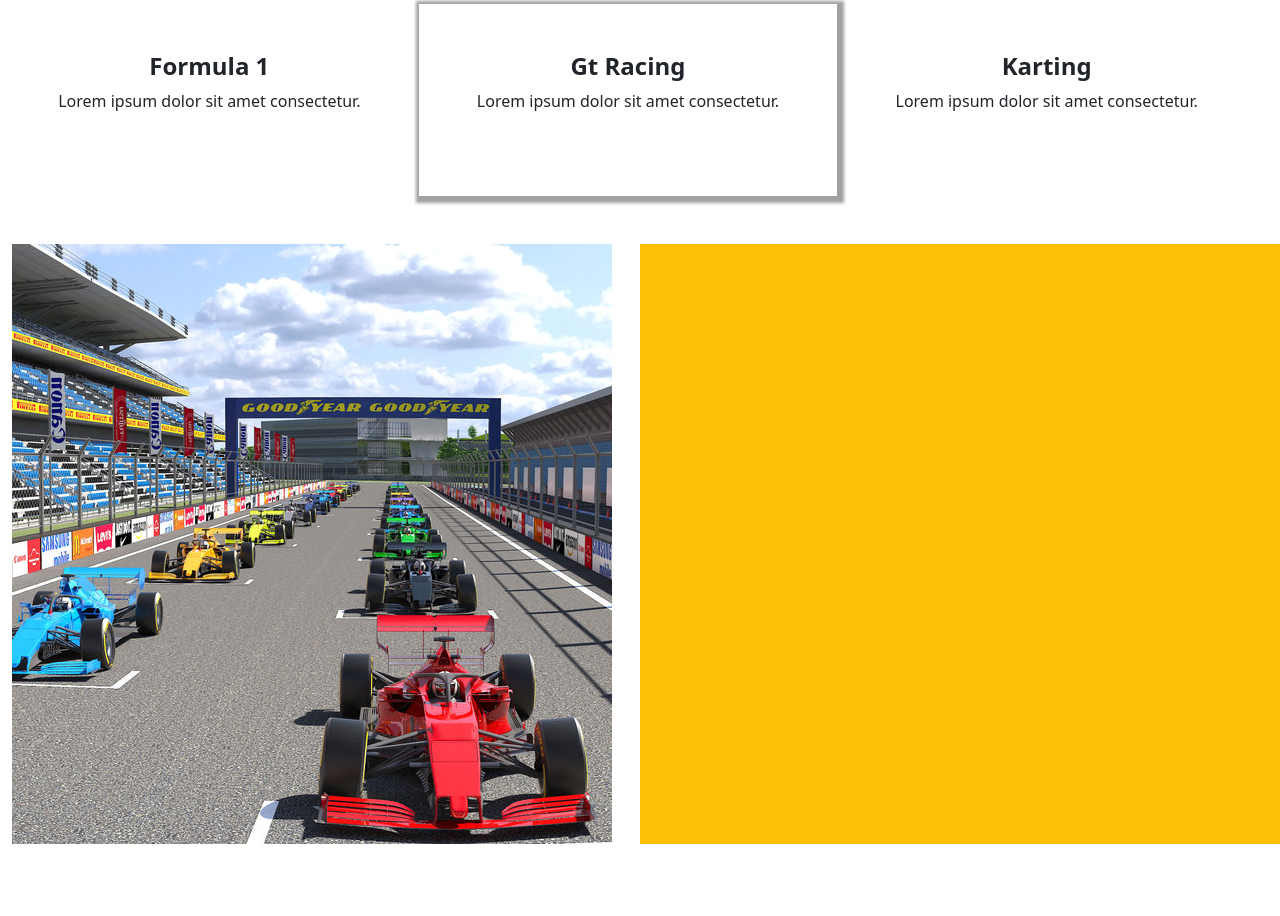
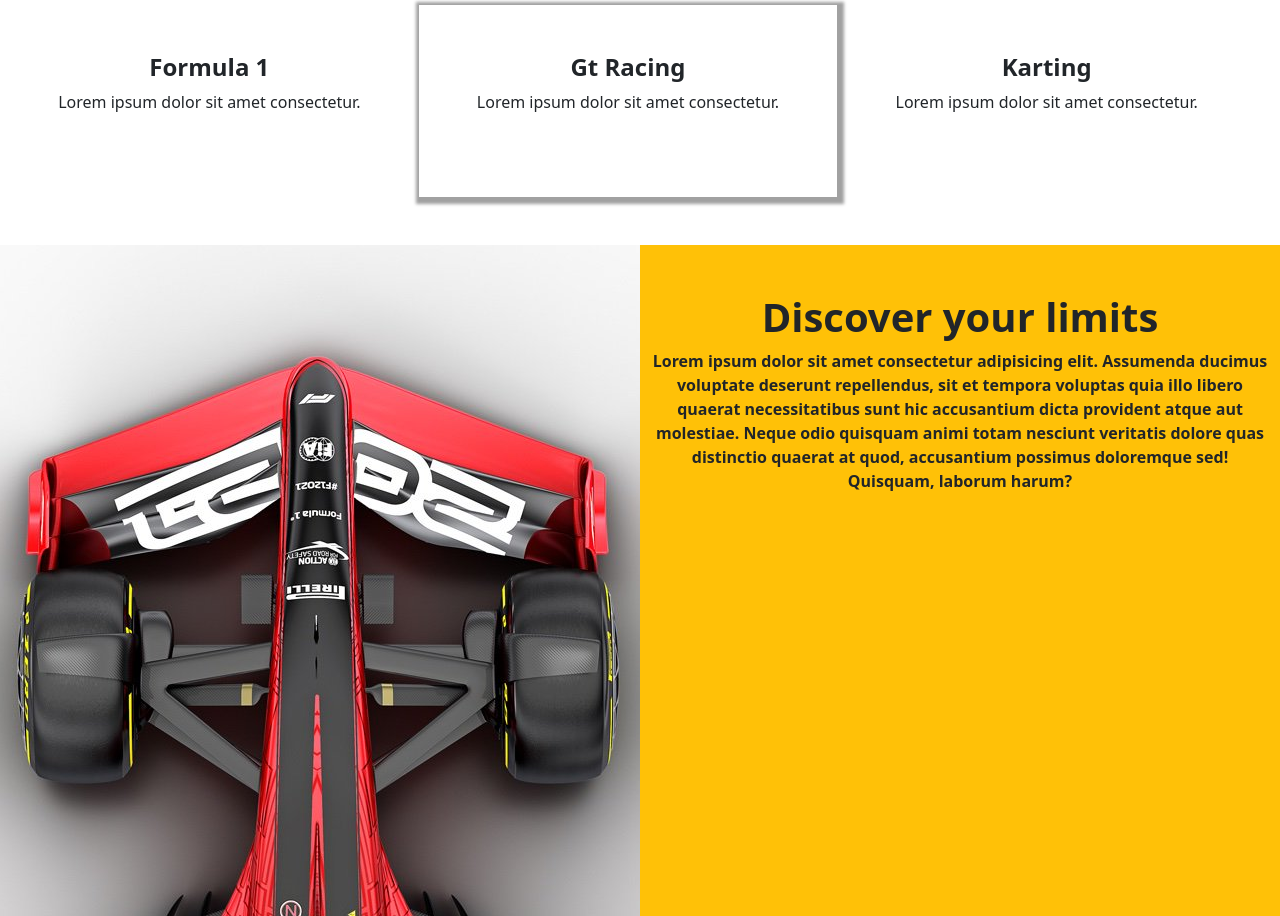
Before and after one commit to DiegoDomingu3z/site-cloning, a plain HTML site: page index.html in a window 1280 px wide. Shown: the part 884-1800 px from the top of the page. Before the commit the page ends 1776 px from the top, so only its background shows below. Drawn offline with nearby package versions, Linux system fonts and the light colour scheme.

Commit message:
added last main div

```diff
--- a/index.html
+++ b/index.html
@@ -19,7 +19,7 @@
 
 
         <header>
-            <div class="row bg-danger text-center">
+            <div class="row bg-danger text-center border-bottom border-dark">
                 <div class="col-6 mt-5">
                     <h2><b>FERRARI</b></h2>
                 </div>
@@ -85,9 +85,9 @@
 
 
         <div>
-            <div class="row mt-5 mb-5">
-                <div class="col-6 f1"> <img src="f1-track.jpg" alt=""></div>
-                <div class="col-6 bg-warning"></div>
+            <div class=" row mt-5 mb-5">
+                <div class="col-6 f1-container"> <img src="f1-topview.jpeg" alt=""></div>
+                <div class="col-6 bg-warning text-center pt-5"><h1><b>Discover your limits</b></h1><p><b>Lorem ipsum dolor sit amet consectetur adipisicing elit. Assumenda ducimus voluptate deserunt repellendus, sit et tempora voluptas quia illo libero quaerat necessitatibus sunt hic accusantium dicta provident atque aut molestiae. Neque odio quisquam animi totam nesciunt veritatis dolore quas distinctio quaerat at quod, accusantium possimus doloremque sed! Quisquam, laborum harum?</b></p></div>
             </div>
 
 
--- a/style.css
+++ b/style.css
@@ -23,10 +23,9 @@ width: 40%;
     box-shadow: 2px 2px 3px 5px rgba(20,20,20,0.4);
 }
 
-.f1{
-    max-width: 70%;
-    max-height: 5070%;
-    align-items:center;
+.f1-container{
+   display: flex;
+   justify-content: center;
 }
 
 .button:hover{
```
Also changed, not shown: f1-2022.jpeg (added), f1-topview.jpeg (added).
